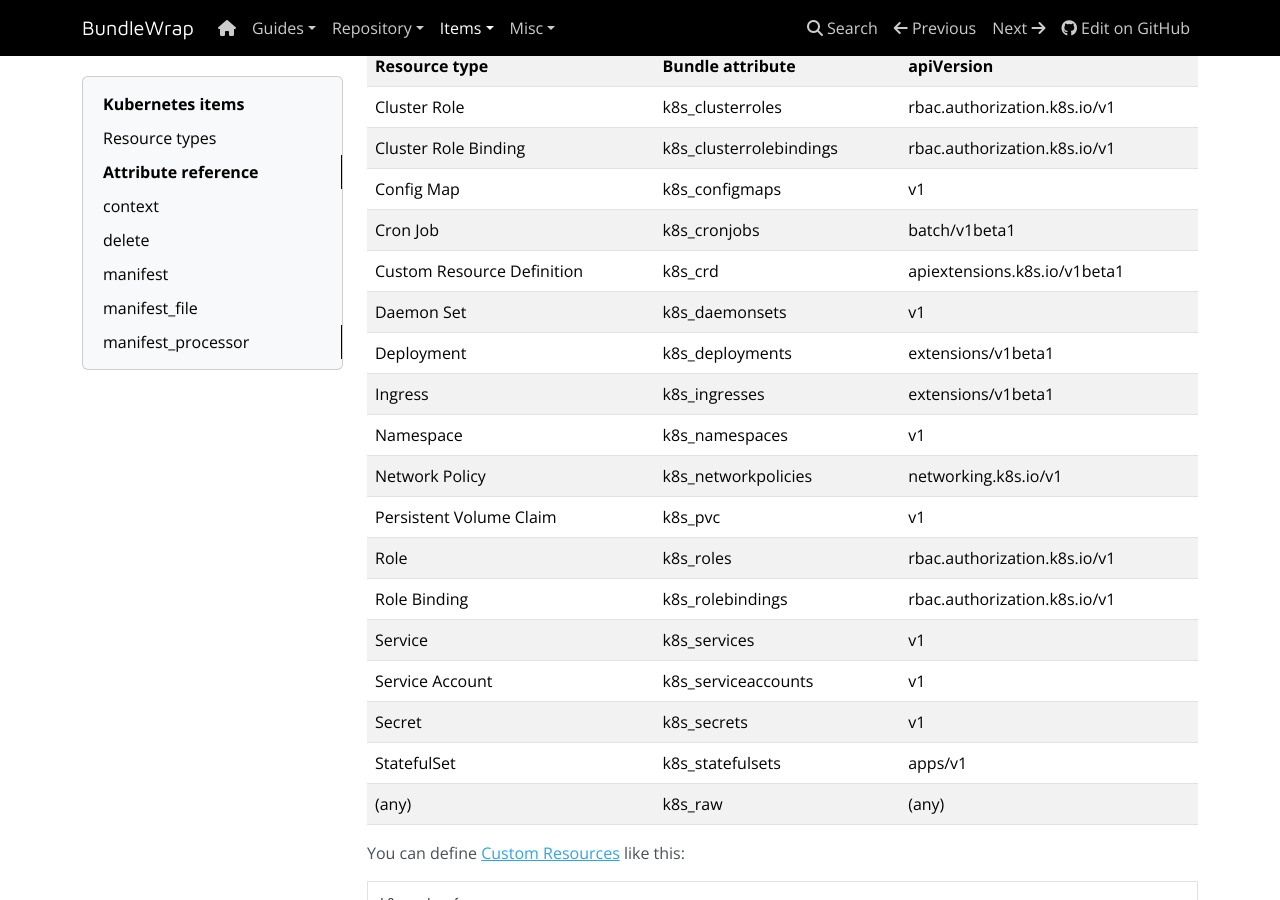
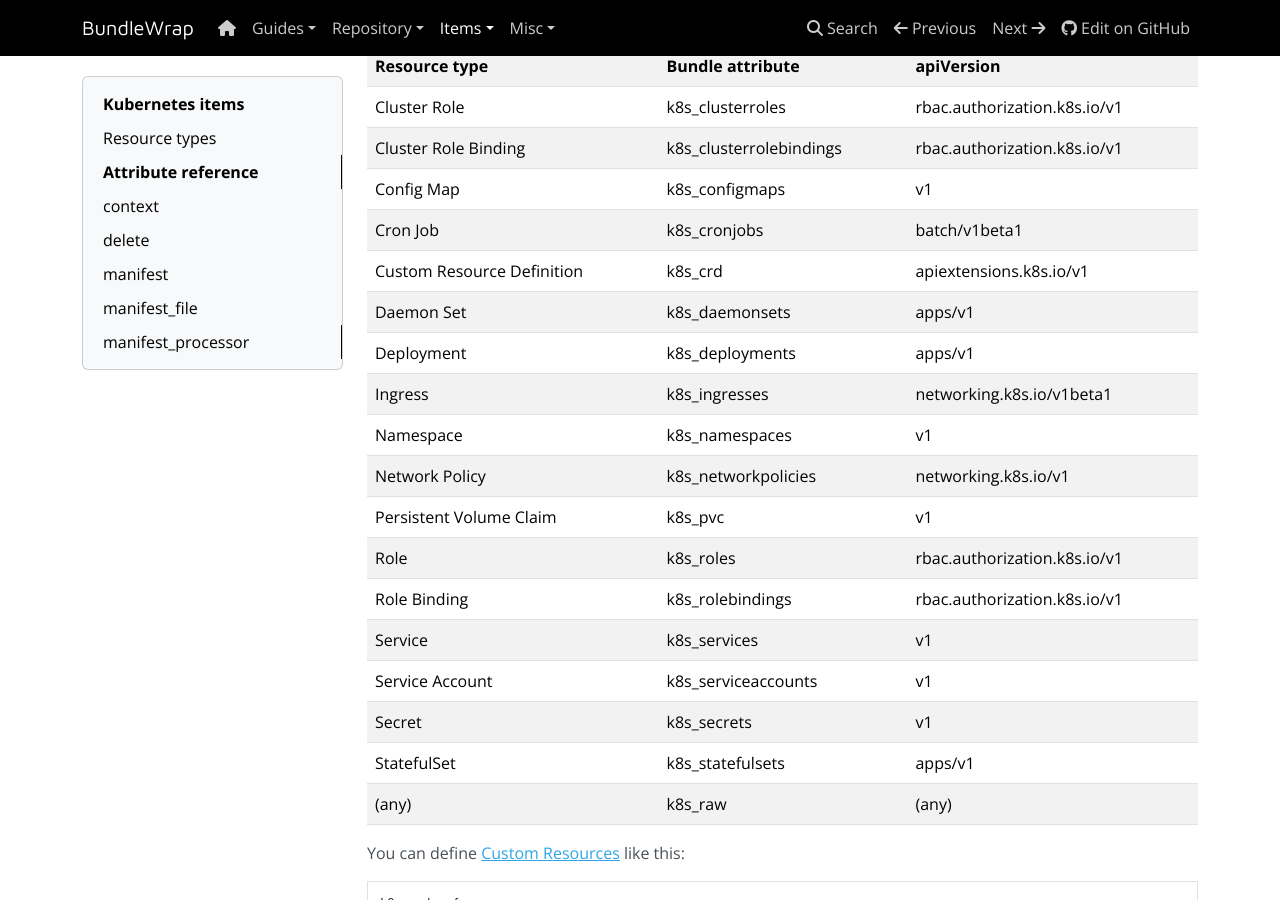
Before and after one commit to bundlewrap/bundlewrap, an MkDocs documentation site: the page built from docs/content/items/k8s.md, in a window 1280 px wide and 900 px high, scrolled down 739 px. Built offline with MkDocs 1.6.1, drawn with Linux system fonts in a browser that asks for light colours; nearby versions of some CDN libraries.

Commit message:
docs: Bump k8s apiVersions
CC #459, #488.

```diff
--- a/docs/content/items/k8s.md
+++ b/docs/content/items/k8s.md
@@ -33,10 +33,10 @@ Note that the names of all items in a namespace must be prefixed with the name o
 <tr><td>Cluster Role Binding</td><td>k8s_clusterrolebindings</td><td>rbac.authorization.k8s.io/v1</td></tr>
 <tr><td>Config Map</td><td>k8s_configmaps</td><td>v1</td></tr>
 <tr><td>Cron Job</td><td>k8s_cronjobs</td><td>batch/v1beta1</td></tr>
-<tr><td>Custom Resource Definition</td><td>k8s_crd</td><td>apiextensions.k8s.io/v1beta1</td></tr>
-<tr><td>Daemon Set</td><td>k8s_daemonsets</td><td>v1</td></tr>
-<tr><td>Deployment</td><td>k8s_deployments</td><td>extensions/v1beta1</td></tr>
-<tr><td>Ingress</td><td>k8s_ingresses</td><td>extensions/v1beta1</td></tr>
+<tr><td>Custom Resource Definition</td><td>k8s_crd</td><td>apiextensions.k8s.io/v1</td></tr>
+<tr><td>Daemon Set</td><td>k8s_daemonsets</td><td>apps/v1</td></tr>
+<tr><td>Deployment</td><td>k8s_deployments</td><td>apps/v1</td></tr>
+<tr><td>Ingress</td><td>k8s_ingresses</td><td>networking.k8s.io/v1beta1</td></tr>
 <tr><td>Namespace</td><td>k8s_namespaces</td><td>v1</td></tr>
 <tr><td>Network Policy</td><td>k8s_networkpolicies</td><td>networking.k8s.io/v1</td></tr>
 <tr><td>Persistent Volume Claim</td><td>k8s_pvc</td><td>v1</td></tr>
```
